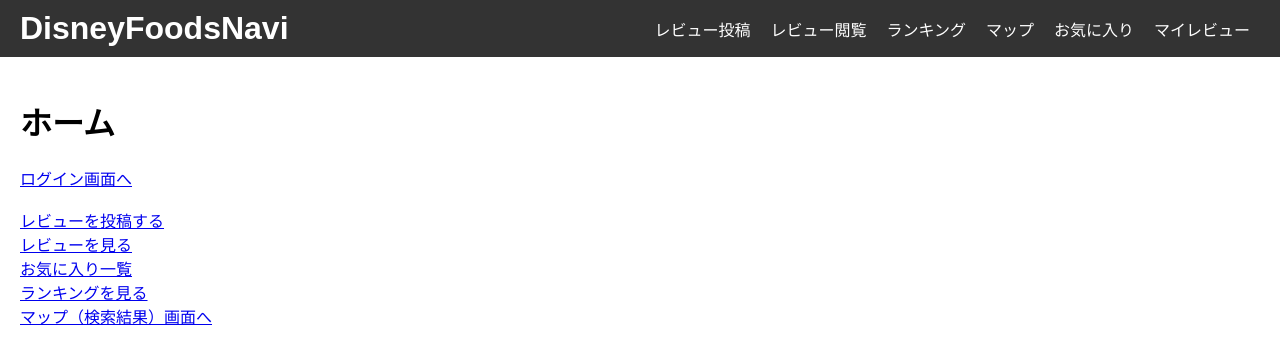
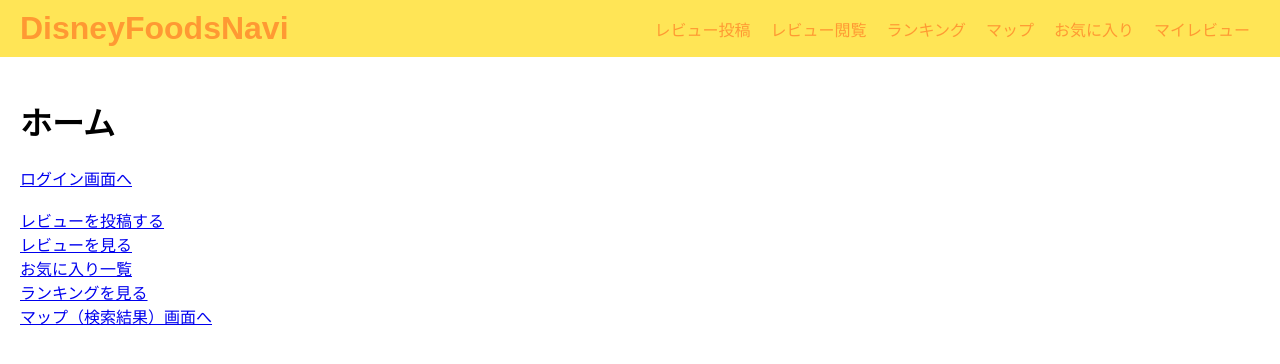
Before and after one commit to MutsukiIshido/DisneyFoodsNavi, a Django app: page /home/ in a window 1280 px wide. Shown: the top 364 px of the page. Run offline with Django 5.2, Linux system fonts and the light colour scheme.

Commit message:
ヘッダーの色を変更

```diff
--- a/DisneyFoodsNavi/app/static/style.css
+++ b/DisneyFoodsNavi/app/static/style.css
@@ -6,8 +6,8 @@ body {
 }
 
 header {
-    background-color: #333;
-    color: white;
+    background-color: #ffe556;
+    color: #ff9933;
     display: flex;
     justify-content: space-between;
     align-items: center;
@@ -30,7 +30,7 @@ header nav ul li {
 }
 
 header nav ul li a {
-    color: white;
+    color: #ff9933;
     text-decoration: none;
     font-size: 16px;
 }
```
